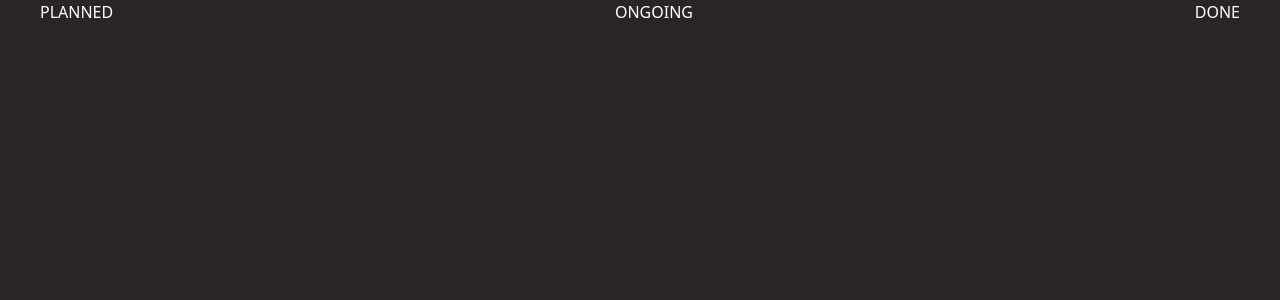
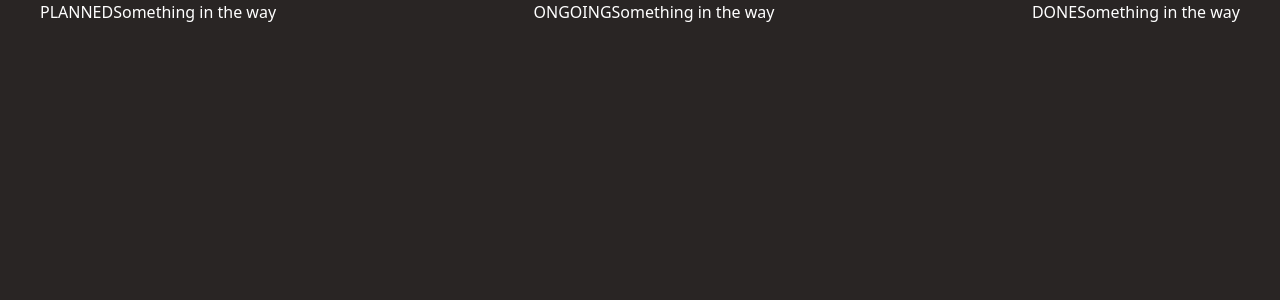
Before and after one commit to KennedyMungai/zustand_intro_another, a React (Vite) app: page / in a window 1280 px wide. Shown: the top 300 px of the page. Built offline with nearby package versions, Linux system fonts and the light colour scheme.

Commit message:
Added a atask to the column component

```diff
--- a/components/Column.tsx
+++ b/components/Column.tsx
@@ -1,9 +1,16 @@
+import Task from '../components/Task'
+
 type Props = {
-	state: "PLANNED" | "ONGOING" | "DONE"
+	state: 'PLANNED' | 'ONGOING' | 'DONE'
 }
 
 const Column = ({ state }: Props) => {
-	return <div className=" flex flex-1 border border-white min-h-[20rem] m-5 rounded-md p-5 w-full">{state}</div>
+	return (
+		<div className=' flex flex-1 border border-white min-h-[20rem] m-5 rounded-md p-5 w-full'>
+			<p>{state}</p>
+			<Task title='Something in the way' />
+		</div>
+	)
 }
 
 export default Column
```
